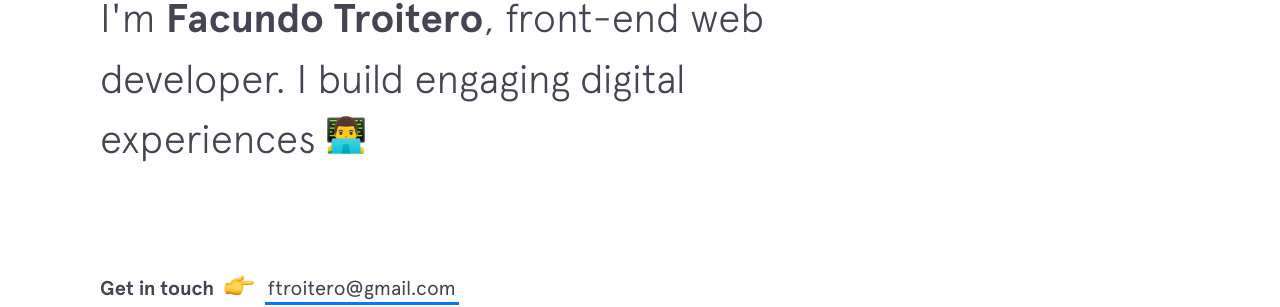
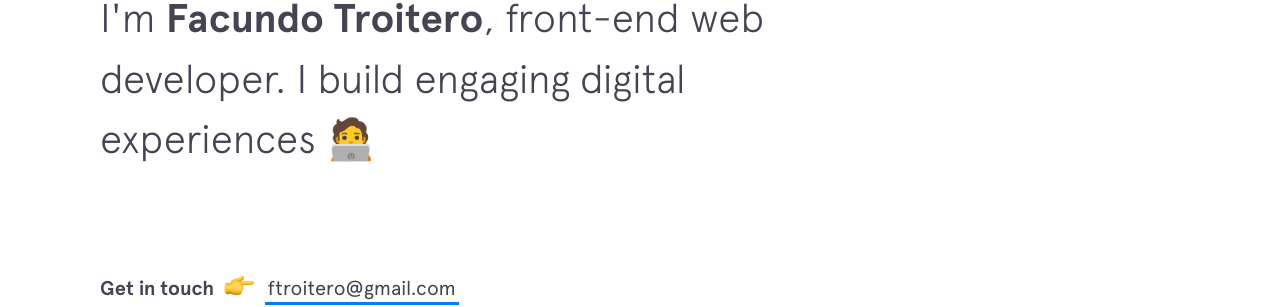
Before and after one commit to MrFacundo/mrfacundo.github.io, a Jekyll site: the page built from index.html, in a window 1280 px wide and 900 px high. Shown: the part 352-659 px from the top of the window. Built offline with Jekyll 4.4.1, drawn with Linux system fonts in a browser that asks for light colours; nearby versions of some CDN libraries.

Commit message:
emojis optimization

```diff
--- a/_includes/_figure.html
+++ b/_includes/_figure.html
@@ -6,6 +6,6 @@
 			/featured/{{ include.picName }}.png
 			mobile: featured/{{ include.project.mobile_img }}.png
 			--alt Visit {{ include.project.name}}
-			%}
+		%}
 	</a>
 </figure>
--- a/_includes/intro.html
+++ b/_includes/intro.html
@@ -2,8 +2,7 @@
   <h1 class="intro__hello">Hi!</h1>
 
   <h2 class="intro__tagline">I'm
-    <span class="name">{{ site.name }}</span>, front-end web developer. I build engaging digital experiences <span
-      class="emoji technologist"></span>
+    <span class="name">{{ site.name }}</span>, front-end web developer. I build engaging digital experiences 🧑‍💻
   </h2>
 
   <h3 class="intro__contact">
--- a/_includes/top-button.html
+++ b/_includes/top-button.html
@@ -1,3 +1,8 @@
 <button id="top-button">
-  <img src="/img/emojis/pointing-up.png" alt="">
+  {%
+    picture
+    jpt-webp
+    /emojis/pointing-up.png
+    --alt Go to top of the page
+  %}
 </button>
--- a/build/scripts.js
+++ b/build/scripts.js
@@ -15,7 +15,7 @@ module.exports = gulp => {
           })
         )
         .pipe(eslint.format())
-        // .pipe(uglify())
+        .pipe(uglify())
         .pipe(gulp.dest(destPath))
         .pipe(gulp.dest('js'))
     );
```
Also changed, not shown: 2 other files.
